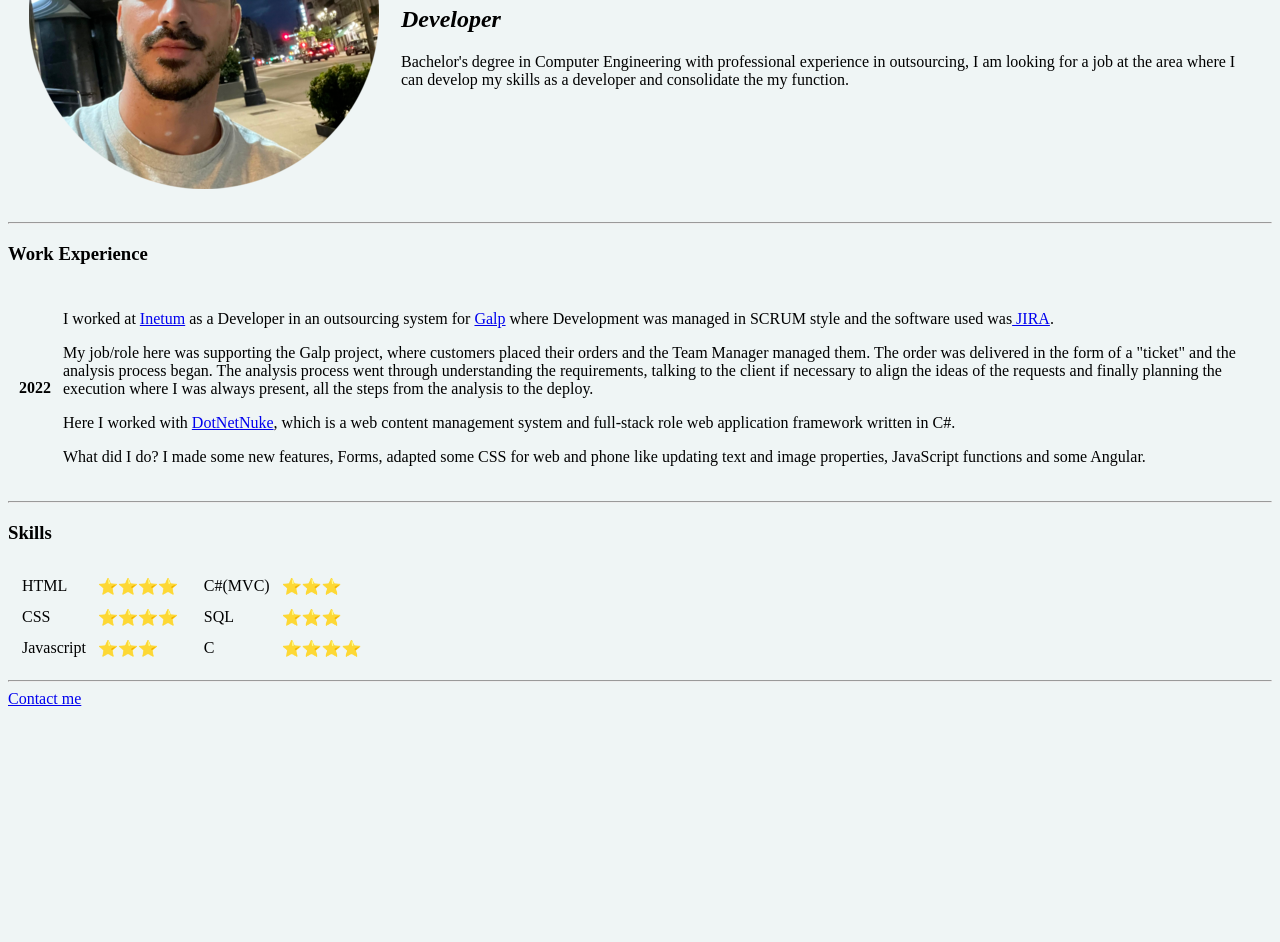
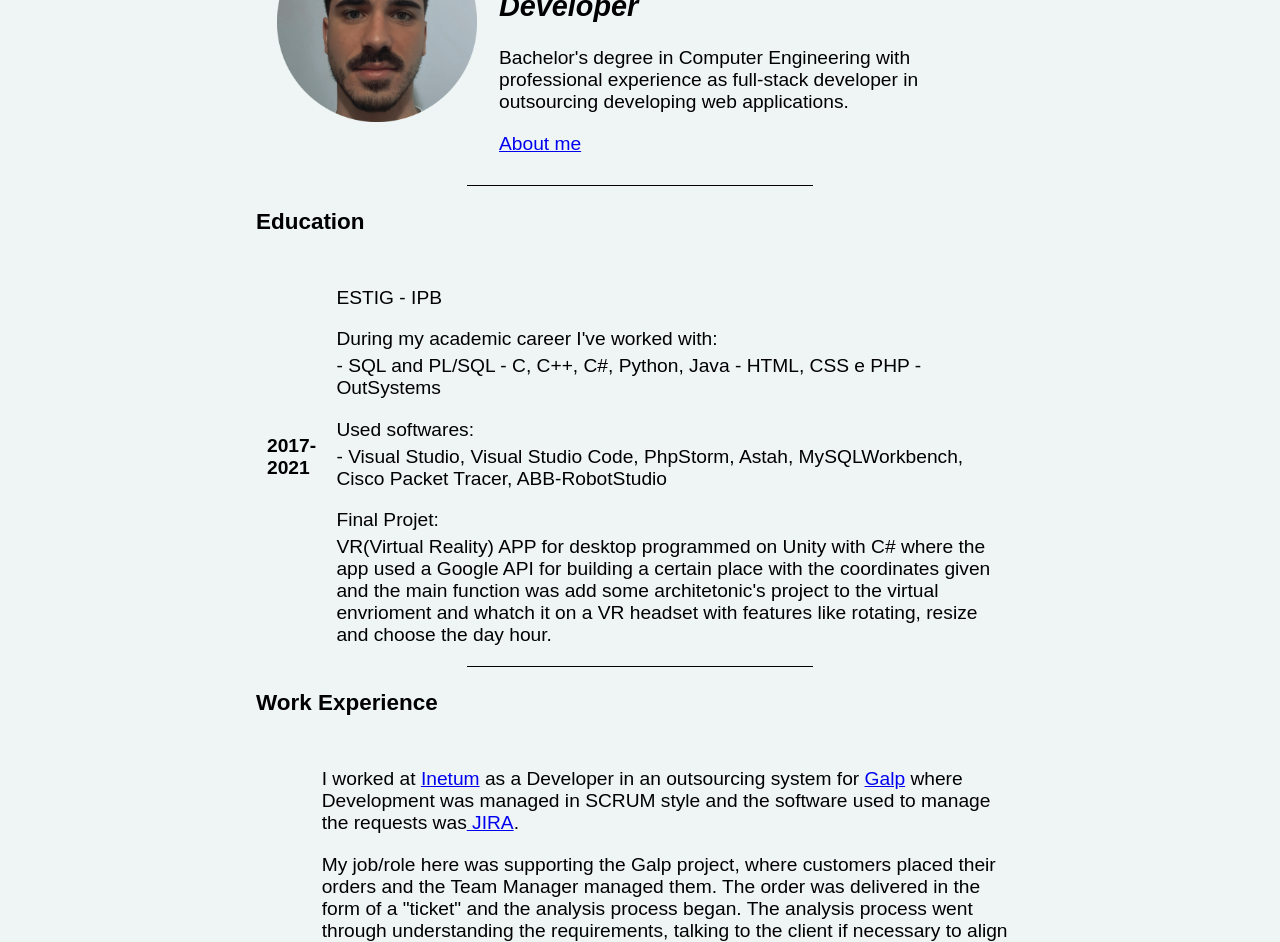
Before and after one commit to GPRGabri/CV, a plain HTML site: page index.html in a window 1280 px wide. Shown: the part 190-1132 px from the top of the page. Before the commit the page ends 906 px from the top, so only its background shows below. Drawn offline with Linux system fonts and the light colour scheme.

Commit message:
Updated text style and layout
Not the final form but something near

```diff
--- /dev/null
+++ b/css/styles.css
@@ -0,0 +1,61 @@
+body {
+    background-color: #EFF5F5;
+    margin: 5% 20% 5% 20%;
+
+    font-family: sans-serif;
+    font-size: 1.2rem;
+
+
+}
+
+img{
+    width: 200px;
+}
+
+hr{
+    border-style: none;
+    color: #000000;
+    width: 45%;
+    border-top-style: solid;
+}
+
+
+.less_bot_margin{
+    margin-bottom:5px;
+}
+
+button{
+    background-color: white;
+    color: black;
+    border: 2px solid black;
+    float: right;
+
+
+
+
+    padding: 16px 16px;
+    text-align: center;
+    text-decoration: none;
+    display: inline-block;
+
+    margin: 4px 2px;
+    transition-duration: 0.4s;
+    cursor: pointer;
+  }
+
+button:hover {
+    background-color: black;
+    color: white;
+  }
+
+  .center {
+    display: block;
+    margin-left: auto;
+    margin-right: auto;
+
+  }
+
+  textarea{
+    width: 100%;
+    resize: none;
+  }
--- a/index.html
+++ b/index.html
@@ -4,46 +4,58 @@
 <head>
     <meta charset="UTF-8">
     <title>Gabriel Ribeiro 🪪</title>
-
-    <style>
-        body {
-            background-color: #EFF5F5;
-        }
-    </style>
-</head>
+    <link rel="stylesheet" href="css/styles.css">
+   </head>
 
 <body>
     <table cellspacing="20">
         <tr>
-            <td><img src="Images\GabrielRibeiro Circle.png.png" alt="Better this way :D"></td>
+            <td><img src="Images\fotoFundoNeutro-modified.png" alt="Better this way :D"></td>
             <td>
                 <h1>Gabriel Ribeiro</h1>
                 <h2><em>Developer</em></h2>
-                <p>Bachelor's degree in Computer Engineering
-                    with professional experience in
-                    outsourcing, I am looking for a job at
-                    the area where I can develop my
-                    skills as a developer and consolidate the
-                    my function.</p>
+                <p>Bachelor's degree in Computer Engineering with professional experience as full-stack developer in outsourcing developing web applications. </p>
+                <a href="AboutMe.html">About me</a>
             </td>
         </tr>
     </table>
     <hr>
-    <h3>Work Experience</h3>
+    <h3><strong>Education</strong></h3>
+    <table cellspacing="10">
+        <tbody>
+            <tr>
+                <td><strong>2017-2021</strong></td>
+                <td><p>ESTIG - IPB</p>
+                    <p class="less_bot_margin">During my academic career I've worked with:</p>
+                    <lu>- SQL and PL/SQL</lu>
+                    <lu>- C, C++, C#, Python, Java</lu>
+                    <lu>- HTML, CSS e PHP</lu>
+                    <lu>- OutSystems</lu>
+                    <p class="less_bot_margin">Used softwares:</p>
+                    <lu>- Visual Studio, Visual Studio Code, PhpStorm, Astah, MySQLWorkbench, Cisco Packet Tracer, ABB-RobotStudio</lu>
+                    <p class="less_bot_margin">Final Projet:</p>
+                    <lu>VR(Virtual Reality) APP for desktop programmed on Unity with C# where the app used a Google API for building a certain place with the coordinates given and
+                        the main function was add some architetonic's project to the virtual envrioment and whatch it on a VR headset with features like rotating, resize and choose the day hour.
+                    </lu>
+            </tr>
+        </tbody>
+    </table>
+    <hr>
+    <h3><strong>Work Experience</strong></h3>
     <table cellspacing="10">
         <tbody>
             <tr>
                 <td><strong>2022</strong></td>
-                <td><p>I worked at <a href="https://www.inetum.com/pt-pt/portugal" target="_blank">Inetum</a> as a Developer in an outsourcing system for <a href="https://www.galp.com"target="_blank">Galp</a> where Development was managed in SCRUM style and the software used was<a href="https://www.atlassian.com/software/jira"target="_blank"> JIRA</a>.</p>
+                <td><p>I worked at <a href="https://www.inetum.com/pt-pt/portugal" target="_blank">Inetum</a> as a Developer in an outsourcing system for <a href="https://www.galp.com"target="_blank">Galp</a> where Development was managed in SCRUM style and the software used to manage the requests was<a href="https://www.atlassian.com/software/jira"target="_blank"> JIRA</a>.</p>
                     <p>My job/role here was supporting the Galp project, where customers placed their orders and the Team Manager managed them. The order was delivered in the form of a &quot;ticket&quot; and the analysis process began. The analysis process went through understanding the requirements, talking to the client if necessary to align the ideas of the requests and finally planning the execution where I was always present, all the steps from the analysis to the deploy.</p>
                     <p>Here I worked with <a href="https://www.dnnsoftware.com/" target="_blank">DotNetNuke</a>, which is a web content management system and full-stack role web application framework written in C#.</p>
-                    <p>What did I do? I made some new features, Forms, adapted some CSS for web and phone like updating text and image properties, JavaScript functions and some Angular.</p> </td>
+                    <p>What did I do? I made some new features, new Forms, updates to HTML and CSS files like adapt some CSS for web and phone, JavaScript, some Angular and documented in <a href="https://www.atlassian.com/software/confluence"target="_blank">Confluence</a> all my tickets.</p> </td>
             </tr>
         </tbody>
     </table>
     <hr>
     <h3>Skills</h3>
-    <table>
+    <table style="margin-bottom:1.2rem;">
         <tr>
             <td>
                 <table cellspacing="10">
@@ -81,8 +93,8 @@
             </td>
         </tr>
     </table>
-    <hr>
-    <a href="ContactMe.html">Contact me</a>
+    <hr style="margin-bottom:1.2rem;">
+    <button onclick="window.location.href='ContactMe.html';">Contact me</button>
 
 
 
```
Also changed, not shown: AboutMe.html (added, +24 -0 lines), ContactMe.html (+3 -0 lines), images/fotoFundoNeutro-modified.png (added).
